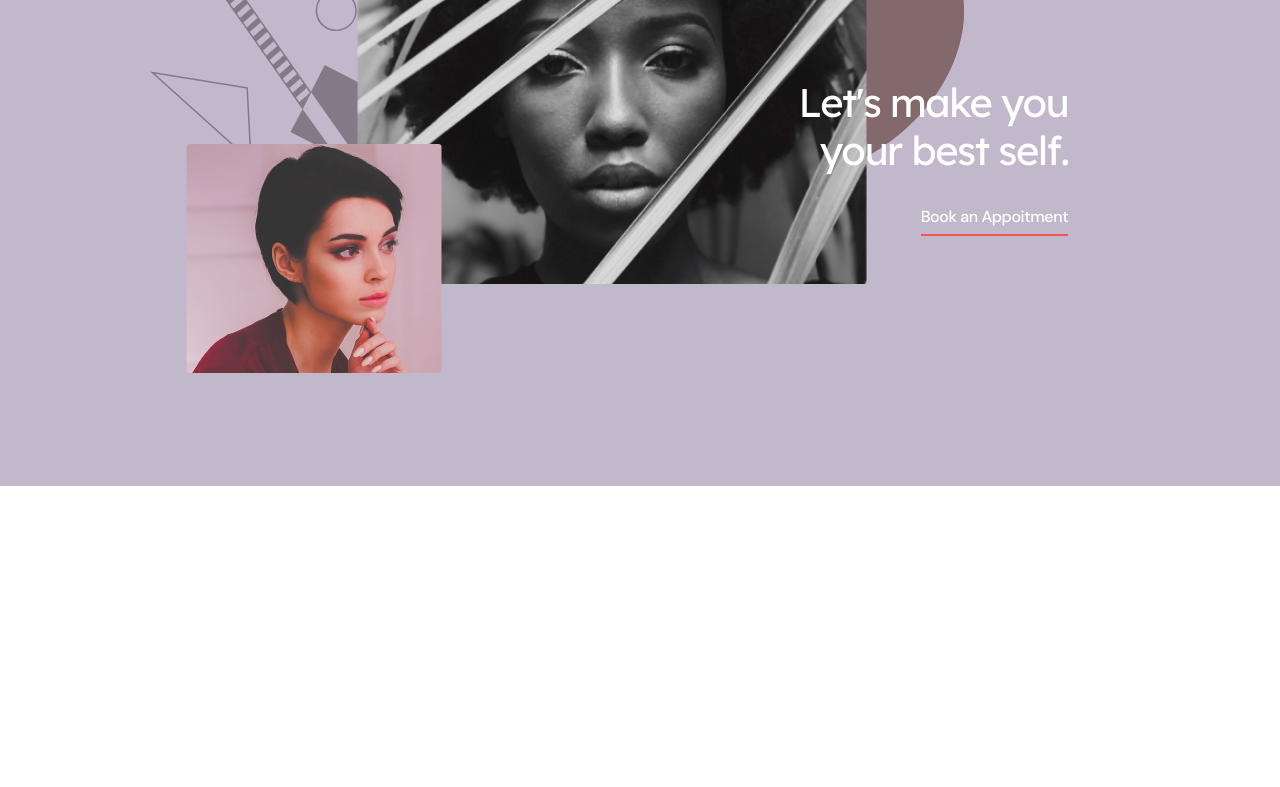
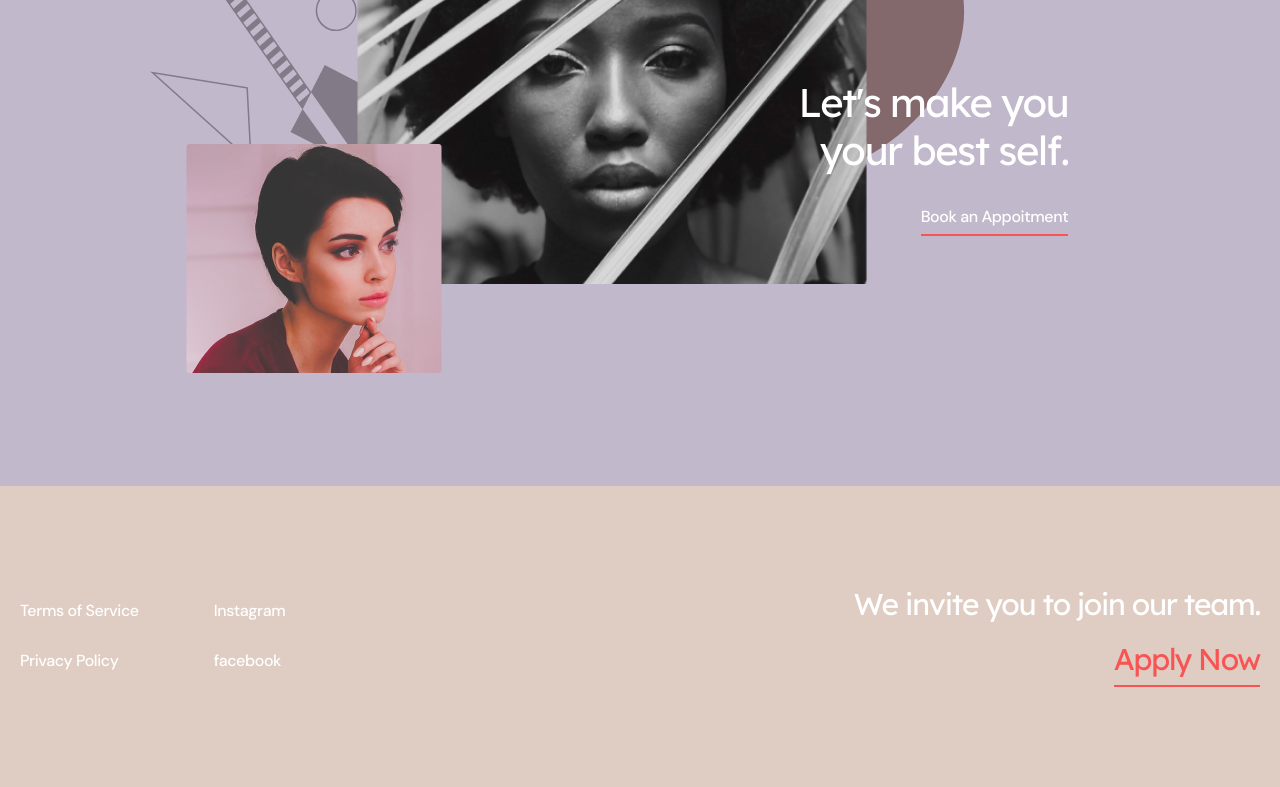
Before and after one commit to AlexMasinde/gatsbygsaplandingpage, a Gatsby site: page / in a window 1280 px wide. Shown: the part 2714-3501 px from the top of the page. Before the commit the page ends 3200 px from the top, so only its background shows below. Built offline with nearby package versions, Linux system fonts and the light colour scheme; Gatsby itself is replaced by a stand-in of ours.

Commit message:
finalized footer styling

```diff
--- /dev/null
+++ b/src/components/Footer/Footer.js
@@ -0,0 +1,33 @@
+import React from "react";
+
+import {
+  container,
+  social,
+  policy,
+  careers,
+  socialContainer,
+  content,
+} from "./Footer.module.css";
+
+export default function Footer() {
+  return (
+    <div className={container}>
+      <div className={content}>
+        <div className={socialContainer}>
+          <div className={policy}>
+            <p>Terms of Service</p>
+            <p>Privacy Policy</p>
+          </div>
+          <div className={social}>
+            <p>Instagram</p>
+            <p>facebook</p>
+          </div>
+        </div>
+        <div className={careers}>
+          <p>We invite you to join our team.</p>
+          <p>Apply Now</p>
+        </div>
+      </div>
+    </div>
+  );
+}
--- /dev/null
+++ b/src/components/Footer/Footer.module.css
@@ -0,0 +1,48 @@
+.container {
+  background-color: #dfccc2;
+  overflow: hidden;
+}
+
+.content {
+  display: flex;
+  width: 1240px;
+  justify-content: space-between;
+  margin: 0 auto;
+  padding: 100px 0;
+}
+
+.socialContainer {
+  display: flex;
+  font-family: "DM Sans", sans-serif;
+  color: #ffffff;
+  font-weight: 500;
+  font-size: 16px;
+  line-height: 50px;
+  letter-spacing: -0.4px;
+}
+
+.social {
+  margin-left: 75px;
+}
+
+.careers {
+  font-family: "Lexend Deca", sans-serif;
+  font-size: 30px;
+  line-height: 37px;
+  letter-spacing: -1.25px;
+  display: flex;
+  flex-direction: column;
+  align-items: flex-end;
+}
+
+.careers > p:first-child {
+  color: #ffffff;
+}
+
+.careers > p:last-child {
+  margin-top: 18px;
+  color: #f95454;
+  border-bottom: 2px solid #f95454;
+  padding-bottom: 7px;
+  width: fit-content;
+}
--- a/src/pages/index.js
+++ b/src/pages/index.js
@@ -5,6 +5,7 @@ import Navigation from "../components/navigation/navigation";
 import PassionSection from "../components/PassionSection/PassionSection";
 import Services from "../components/Services/Services";
 import TaskSection from "../components/TaskSection/TaskSection";
+import Footer from "../components/Footer/Footer";
 
 export default function IndexPage() {
   return (
@@ -16,6 +17,7 @@ export default function IndexPage() {
       <TaskSection />
       <Services />
       <PassionSection />
+      <Footer />
     </Layout>
   );
 }
```
